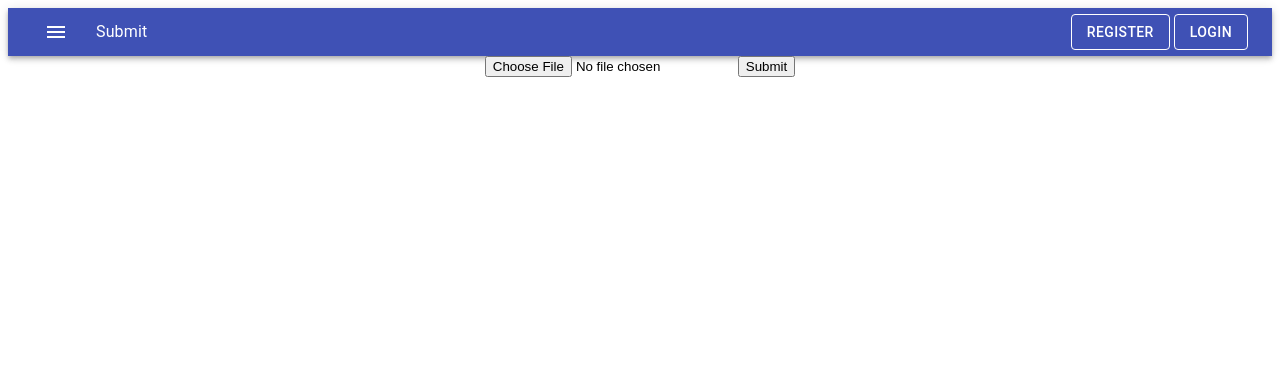
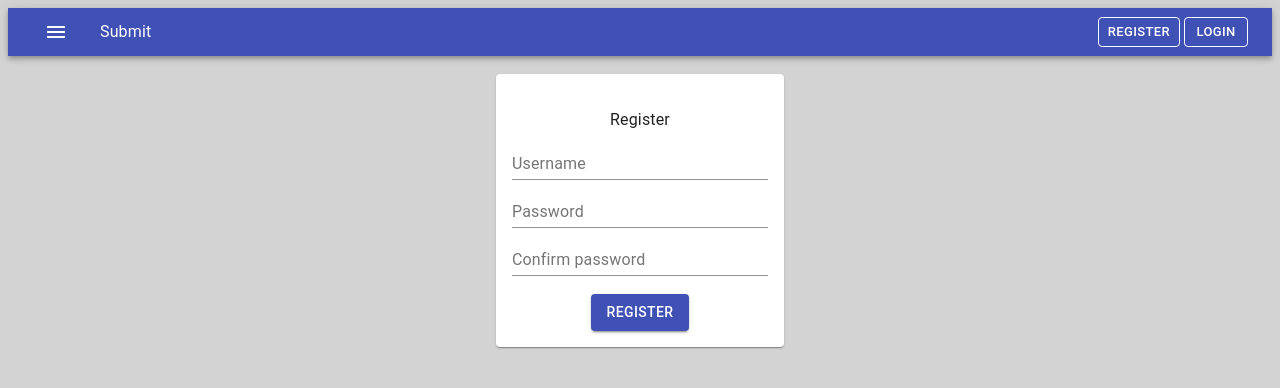
Before and after one commit to spicecat/contest, a React (Create React App) app: page /register in a window 1280 px wide. Shown: the top 388 px of the page. Built offline with nearby package versions, Linux system fonts and the light colour scheme.

Commit message:
seperated login and register into own page

```diff
--- a/package.json
+++ b/package.json
@@ -6,13 +6,15 @@
   "dependencies": {
     "@material-ui/core": "^4.12.1",
     "@material-ui/icons": "^4.11.2",
+    "@material-ui/lab": "^4.0.0-alpha.60",
     "formik": "^2.2.9",
     "gh-pages": "^3.2.3",
     "lodash": "^4.17.21",
-    "nodemon": "^2.0.11",
+    "nodemon": "^2.0.12",
     "npm": "^7.19.1",
     "react": "^17.0.2",
     "react-dom": "^17.0.2",
+    "react-router-dom": "^5.2.0",
     "react-scripts": "^4.0.3",
     "superagent": "^6.1.0",
     "universal-cookie": "^4.0.4",
--- a/src/App.jsx
+++ b/src/App.jsx
@@ -1,14 +1,41 @@
-import React from 'react'
+import React, { useState } from 'react'
+import { BrowserRouter, Switch, Route, Link } from "react-router-dom"
+import Cookies from 'universal-cookie'
 
 import './styles/App.css'
 import Navbar from './components/Navbar'
+
 import Submit from './containers/Submit'
+import Login from './containers/Login'
+import Register from './containers/Register'
+
+const cookies = new Cookies()
 
 export default function App() {
+  const [page, setPage] = useState('Submit')
+  const [username, setUsername] = useState()
+
   return (
-    <>
-      <Navbar page='Submit' />
-      <Submit />
-    </>
+    <BrowserRouter>
+      <Navbar page={page} username={username} setUsername={setUsername} />
+      <br />
+      <Switch>
+        <Route exact path="/submit">
+          <Submit />
+        </Route>
+        <Route exact path="/login">
+          <Login />
+        </Route>
+        <Route exact path="/register">
+          <Register updateState={setUsername} />
+        </Route>
+        <Route exact path="/">
+          <Submit /> {/* home page */}
+        </Route>
+        <Route>
+          <Submit /> {/* page not found */}
+        </Route>
+      </Switch>
+    </BrowserRouter>
   )
 }
--- /dev/null
+++ b/src/components/Alert.jsx
@@ -0,0 +1,8 @@
+import React from 'react'
+import MuiAlert from '@material-ui/lab/Alert'
+
+export default function Alert({ open, type, msg, setOpen }) {
+    return (
+        open && <MuiAlert onClose={() => setOpen(false)} elevation={6} severity={type}>{msg}</MuiAlert>
+    )
+}
--- a/src/components/DialogForm.jsx
+++ /dev/null
@@ -1,43 +0,0 @@
-import React, { useState } from 'react'
-import { upperFirst } from 'lodash/string'
-import { useFormik } from 'formik'
-import { Button, Dialog, DialogActions, DialogContent, DialogTitle, TextField } from '@material-ui/core'
-
-export default function DialogForm({ name, action, schema }) {
-    const [open, setOpen] = useState(false)
-    const fields = Object.keys(schema.fields)
-    const formik = useFormik({
-        initialValues: fields.reduce((o, i) => ({ ...o, [i]: "" }), {}),
-        validationSchema: schema,
-        onSubmit: async values => { if (await action(values)) setOpen(false) }
-    })
-
-    return (
-        <>
-            <Button color='inherit' variant='outlined' onClick={() => setOpen(true)}>{name}</Button>
-            <Dialog open={open} keepMounted onClose={() => setOpen(false)}>
-                <DialogTitle>{name}</DialogTitle>
-                <form onSubmit={formik.handleSubmit}>
-                    <DialogContent>
-                        {fields.map(field =>
-                            <TextField
-                                key={field}
-                                fullWidth
-                                id={field}
-                                name={field}
-                                label={upperFirst(field.replaceAll('_', ' '))}
-                                value={formik.values[field]}
-                                onChange={formik.handleChange}
-                                error={Boolean(formik.touched[field] && formik.errors[field])}
-                                helperText={formik.touched[field] && formik.errors[field]}
-                            />
-                        )}
-                    </DialogContent>
-                    <DialogActions>
-                        <Button type='submit' color='primary' >{name}</Button>
-                    </DialogActions>
-                </form>
-            </Dialog>
-        </>
-    )
-}
--- /dev/null
+++ b/src/components/Form.jsx
@@ -0,0 +1,37 @@
+import React from 'react'
+import { upperFirst } from 'lodash/string'
+import { useFormik } from 'formik'
+import { Button, TextField } from '@material-ui/core'
+
+
+export default function Form({ name, action, schema, to }) {
+    const fields = Object.keys(schema.fields)
+    const formik = useFormik({
+        initialValues: fields.reduce((o, i) => ({ ...o, [i]: "" }), {}),
+        validationSchema: schema,
+        onSubmit: async values => action(values)
+    })
+
+    return (
+        <form onSubmit={formik.handleSubmit}>
+            <div>
+                {fields.map(field =>
+                    <TextField
+                        key={field}
+                        fullWidth
+                        id={field}
+                        name={field}
+                        label={upperFirst(field.replaceAll('_', ' '))}
+                        type={['password', 'confirm_password'].includes(field) ? 'password' : ''}
+                        value={formik.values[field]}
+                        onChange={formik.handleChange}
+                        error={Boolean(formik.touched[field] && formik.errors[field])}
+                        helperText={formik.touched[field] && formik.errors[field]}
+                    />
+                )}
+            </div>
+            <br />
+            <Button type='submit' variant='contained' color='primary'>{name}</Button>
+        </form>
+    )
+}
--- a/src/components/Logout.jsx
+++ /dev/null
@@ -1,10 +0,0 @@
-import React from 'react'
-import { Button } from '@material-ui/core'
-
-import { logout } from '../services/userService'
-
-export default function Logout() {
-    return (
-        <Button color='inherit' variant='outlined' onClick={logout}>Logout</Button>
-    )
-}
--- a/src/components/Navbar.jsx
+++ b/src/components/Navbar.jsx
@@ -1,23 +1,17 @@
 import React from 'react'
-import Cookies from 'universal-cookie'
-import { makeStyles } from '@material-ui/core/styles';
-import { AppBar, Toolbar, Typography, IconButton } from '@material-ui/core'
+import { Link } from "react-router-dom"
+import { makeStyles } from '@material-ui/core/styles'
+import { AppBar, Toolbar, Typography, IconButton, Button } from '@material-ui/core'
 import MenuIcon from '@material-ui/icons/Menu'
 
-import DialogForm from './DialogForm'
-import Logout from './Logout'
-
-import { register, login } from '../services/userService'
-import { registerSchema, loginSchema } from '../services/schemas'
-
-const cookies = new Cookies()
+import { logout } from '../services/userService'
 
 const useStyles = makeStyles(theme => ({
-    menuButton: { marginRight: theme.spacing(2), },
+    menuButton: { marginRight: theme.spacing(2) },
     userControl: { marginLeft: 'auto' }
 }))
 
-export default function Navbar({ page }) {
+export default function Navbar({ page, username, setUsername }) {
     const classes = useStyles()
 
     return (
@@ -26,18 +20,20 @@ export default function Navbar({ page }) {
                 <IconButton color='inherit' className={classes.menuButton}>
                     <MenuIcon />
                 </IconButton>
-                <Typography>
-                    {page}
-                </Typography>
-                <div className={classes.userControl}>
-                    {cookies.get('username') ?
-                        <Logout /> :
-                        <>
-                            <DialogForm name='Register' action={register} schema={registerSchema} />
-                            &nbsp;
-                            <DialogForm name='Login' action={login} schema={loginSchema} />
-                        </>}
-                </div>
+                &nbsp;
+                <Typography>{page}</Typography>
+                <span className={classes.userControl} />
+                {username ?
+                    <>
+                        <Typography>Logged in as: {username}</Typography>
+                        &nbsp;
+                        <Button color='inherit' variant='outlined' size='small' onClick={logout}>Logout</Button>
+                    </> :
+                    <>
+                        <Button color='inherit' variant='outlined' size='small' to='/register' component={Link}>Register</Button>
+                        &nbsp;
+                        <Button color='inherit' variant='outlined' size='small' to='/login' component={Link}>Login</Button>
+                    </>}
             </Toolbar>
         </AppBar >
 
--- /dev/null
+++ b/src/containers/Login.jsx
@@ -0,0 +1,46 @@
+import React, { useState, useEffect } from 'react'
+import { makeStyles } from '@material-ui/core/styles'
+import { Paper, Typography } from '@material-ui/core'
+
+import { login } from '../services/userService'
+import { loginSchema } from '../services/schemas'
+
+import Form from '../components/Form'
+import Alert from '../components/Alert'
+
+const useStyles = makeStyles(theme => ({
+    login: {
+        margin: 'auto',
+        padding: theme.spacing(2),
+        width: theme.spacing(32),
+    }
+}))
+
+export default function Login() {
+    const classes = useStyles()
+
+    const [statusCode, setStatusCode] = useState(100)
+    const [open, setOpen] = useState(false)
+    const [msg, setMsg] = useState('Error')
+
+    useEffect(() => {
+        if (statusCode === 202) window.location.href = "/"
+        else if (statusCode !== 100) { // don't show Alert on mount and reset
+            setMsg({ 400: 'Bad Request', 401: 'Incorrect username or password' }[statusCode] || 'Error')
+            setOpen(true)
+        }
+    }, [statusCode])
+
+    // reset statusCode
+    useEffect(() => {
+        if (!open) setStatusCode(100)
+    }, [open])
+    return (
+        <Paper className={classes.login}>
+            <Alert open={open} type='error' msg={msg} setOpen={setOpen} />
+            <br />
+            <Typography>Login</Typography>
+            <Form name='Login' action={async values => { setStatusCode(await login(values)) }} schema={loginSchema} />
+        </Paper>
+    )
+}
--- /dev/null
+++ b/src/containers/Register.jsx
@@ -0,0 +1,48 @@
+import React, { useState, useEffect } from 'react'
+import { makeStyles } from '@material-ui/core/styles'
+import { Paper, Typography } from '@material-ui/core'
+
+import { register } from '../services/userService'
+import { registerSchema } from '../services/schemas'
+
+import Form from '../components/Form'
+import Alert from '../components/Alert'
+
+const useStyles = makeStyles(theme => ({
+    register: {
+        margin: 'auto',
+        padding: theme.spacing(2),
+        width: theme.spacing(32)
+    }
+}))
+
+export default function Register({ updateState }) {
+    const classes = useStyles()
+
+    const [statusCode, setStatusCode] = useState(100)
+    const [open, setOpen] = useState(false)
+    const [msg, setMsg] = useState('Error')
+
+    useEffect(() => {
+        if (statusCode === 201) window.location.href = "/"
+        else if (statusCode !== 100) { // don't show Alert on mount and reset
+            setMsg({ 400: 'Bad Request', 409: 'Username Taken' }[statusCode] || 'Error')
+            setOpen(true)
+        }
+    }, [statusCode])
+
+    // reset statusCode
+    useEffect(() => {
+        if (!open) setStatusCode(100)
+    }, [open])
+
+    return (
+        <Paper className={classes.register}>
+            <Alert open={open} type='error' msg={msg} setOpen={setOpen} />
+            <br />
+            <Typography>Register</Typography>
+            <Form name='register' action={async values => { setStatusCode(await register(values)) }
+            } schema={registerSchema} />
+        </Paper>
+    )
+}
--- a/src/styles/App.css
+++ b/src/styles/App.css
@@ -1,4 +1,5 @@
 body {
     text-align: center;
     flex-grow: 1;
+    background-color: lightgray
 }
```
Also changed, not shown: src/services/userService.js (+5 -4 lines), 1 other file (tests, documents, lock files or other folders).
